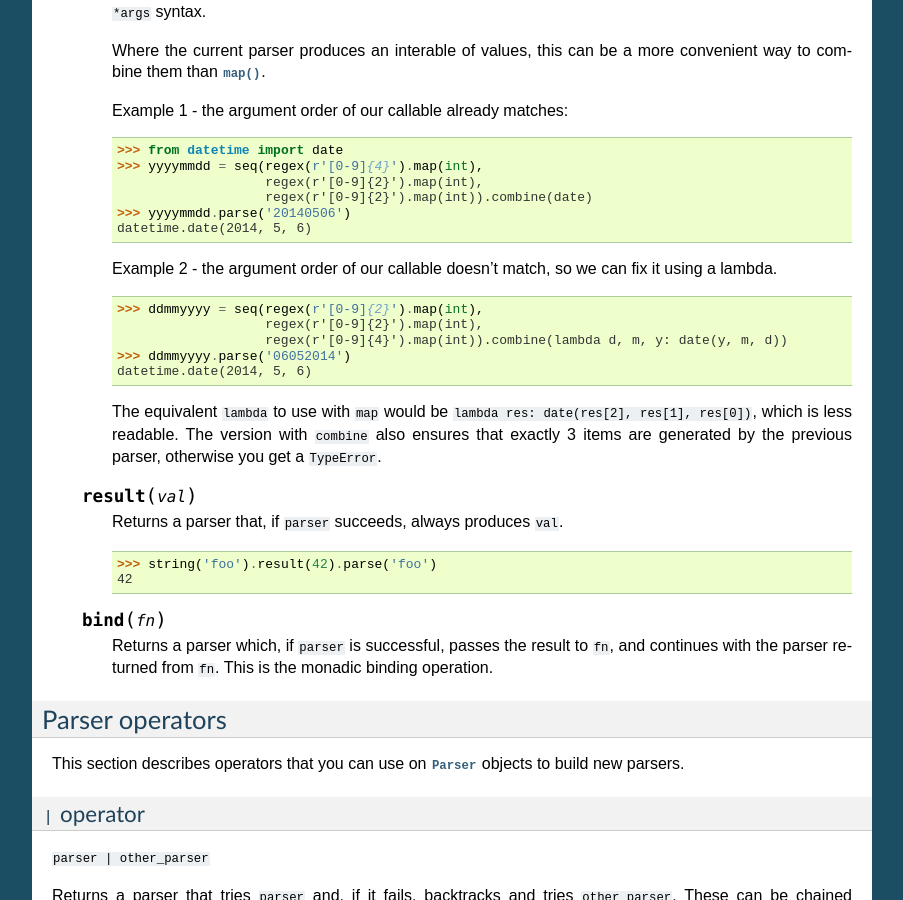
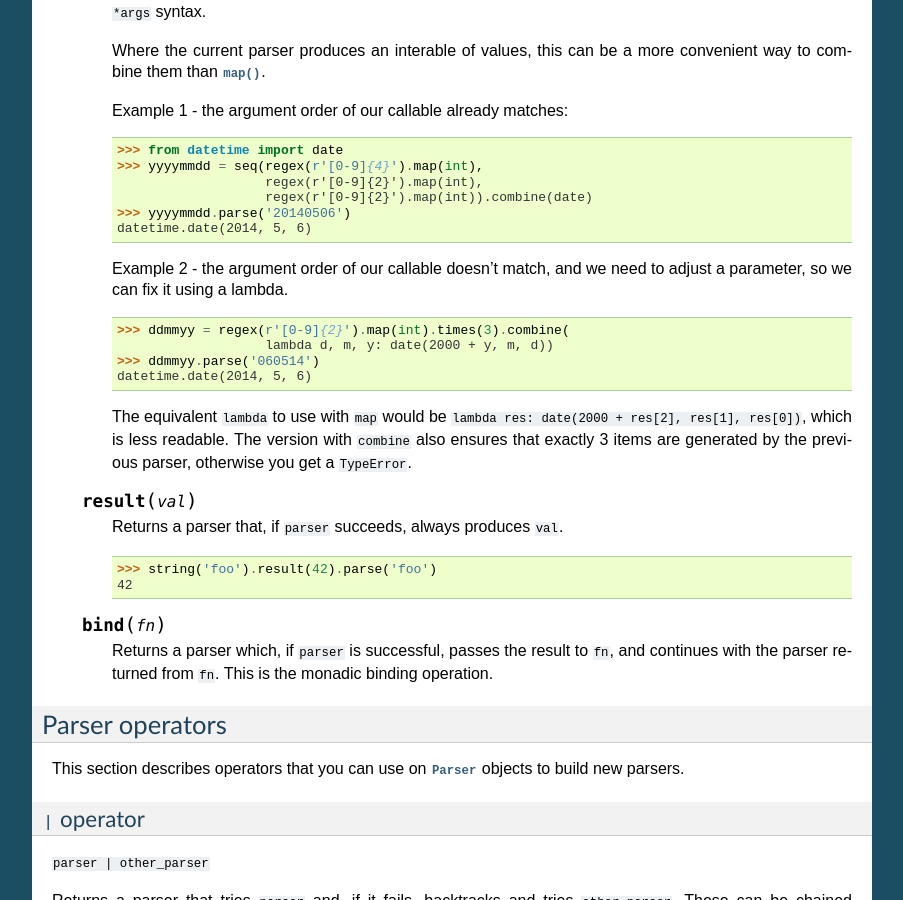
Before and after one commit to python-parsy/parsy, a Sphinx documentation site: the page built from docs/methods_and_combinators.rst, in a window 1280 px wide and 900 px high, scrolled down 1596 px. Shown: the whole window, without its empty margins (198-1101 px from the left). Built offline with Sphinx 7.4.7, drawn with Linux system fonts in a browser that asks for light colours.

Commit message:
Better example for `Parser.commit`

```diff
--- a/docs/methods_and_combinators.rst
+++ b/docs/methods_and_combinators.rst
@@ -130,21 +130,20 @@ can be used and manipulated as below.
          >>> yyyymmdd.parse('20140506')
          datetime.date(2014, 5, 6)
 
-      Example 2 - the argument order of our callable doesn't match, so
-      we can fix it using a lambda.
+      Example 2 - the argument order of our callable doesn't match, and
+      we need to adjust a parameter, so we can fix it using a lambda.
 
       .. code:: python
 
-         >>> ddmmyyyy = seq(regex(r'[0-9]{2}').map(int),
-                            regex(r'[0-9]{2}').map(int),
-                            regex(r'[0-9]{4}').map(int)).combine(lambda d, m, y: date(y, m, d))
-         >>> ddmmyyyy.parse('06052014')
+         >>> ddmmyy = regex(r'[0-9]{2}').map(int).times(3).combine(
+                            lambda d, m, y: date(2000 + y, m, d))
+         >>> ddmmyy.parse('060514')
          datetime.date(2014, 5, 6)
 
       The equivalent ``lambda`` to use with ``map`` would be ``lambda res:
-      date(res[2], res[1], res[0])``, which is less readable. The version with
-      ``combine`` also ensures that exactly 3 items are generated by the previous
-      parser, otherwise you get a ``TypeError``.
+      date(2000 + res[2], res[1], res[0])``, which is less readable. The version
+      with ``combine`` also ensures that exactly 3 items are generated by the
+      previous parser, otherwise you get a ``TypeError``.
 
    .. function:: result(val)
 
```
